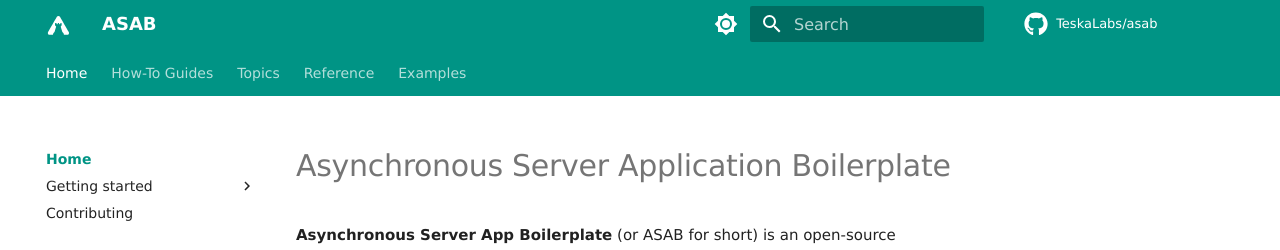
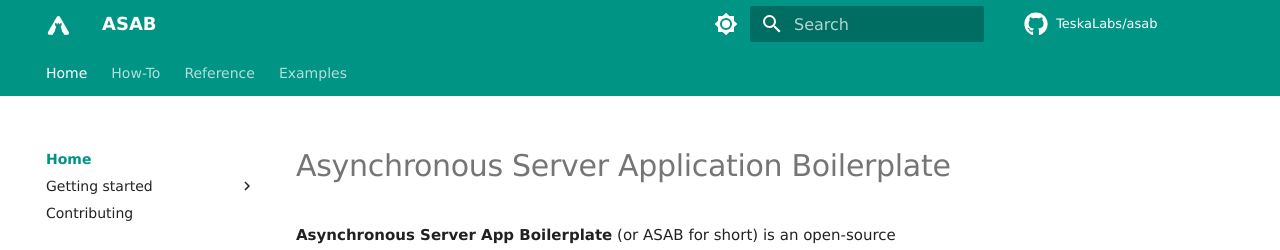
Before and after one commit to TeskaLabs/asab, an MkDocs documentation site: the page built from docs/index.md, in a window 1280 px wide and 1371 px high. Shown: the top 250 px of the window. Built offline with MkDocs 1.6.1 and Material for MkDocs 9.7.7, drawn with Linux system fonts in a browser that asks for light colours; some web fonts are replaced; comment, search, counter and statistics services are not loaded; some of the changed lines change nothing that is shown.

Commit message:
Rename chapters

```diff
--- a/mkdocs.yml
+++ b/mkdocs.yml
@@ -154,37 +154,10 @@ nav:
 
     - Contributing: contributing.md
 
-  - How-To Guides:
+  - How-To:
     - Creating a microservice with REST API: how-tos/03_rest_api.md
 
-  - Topics:
-    # - topics/asab/application.md
-    # - topics/asab/config.md
-    # - topics/asab/log.md
-    # - topics/asab/metrics.md
-    # - topics/asab/module.md
-    # - topics/asab/pubsub.md
-    # - topics/asab/service.md
-    - Storage:
-      - Introduction: topics/asab/storage/intro.md
-      - Manipulation with Databases: topics/asab/storage/manipulation_with_databases.md
-      - Encryption and Decryption: topics/asab/storage/encryption.md
-      - In-Memory Storage: topics/asab/storage/inmemory.md
-      - MongoDB Storage: topics/asab/storage/mongodb.md
-      - ElasticSearch Storage: topics/asab/storage/elasticsearch.md
-    - Metrics:
-      - Introduction: topics/asab/metrics/intro.md
-      - Tags: topics/asab/metrics/tags.md
-      - Built-in metrics: topics/asab/metrics/built-ins.md
-      - Monitoring: topics/asab/metrics/targets.md
-    # - topics/asab/various.md
-    # - topics/asab/zookeeper.md
-
   - Reference:
-    # - reference/application.md
-    # - reference/config.md
-    # - reference/library.md
-    # - reference/log.md
     - Application: reference/application/application.md
     - Metrics:
       - MetricsService: reference/metrics/service.md
@@ -197,7 +170,6 @@ nav:
       - CounterWithDynamicTags: reference/metrics/counter_with_dynamic_tags.md
       - AggregationCounterWithDynamicTags: reference/metrics/aggregation_counter_with_dynamic_tags.md
       - HistogramWithDynamicTags: reference/metrics/histogram_with_dynamic_tags.md
-    # - reference/module.md
     - Storage:
         - StorageService: reference/storage/service.md
         - Upsertor: reference/storage/upsertor.md
```
